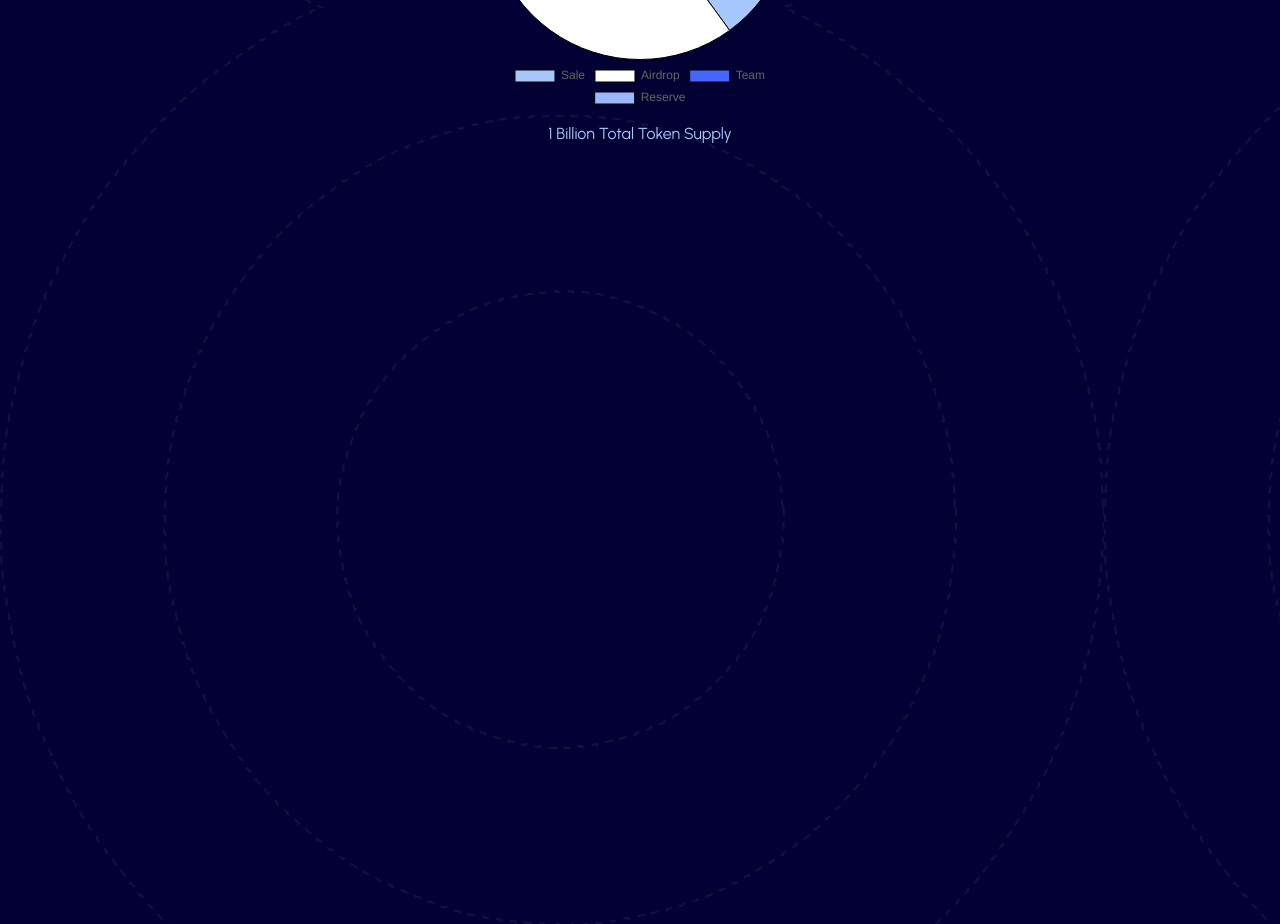
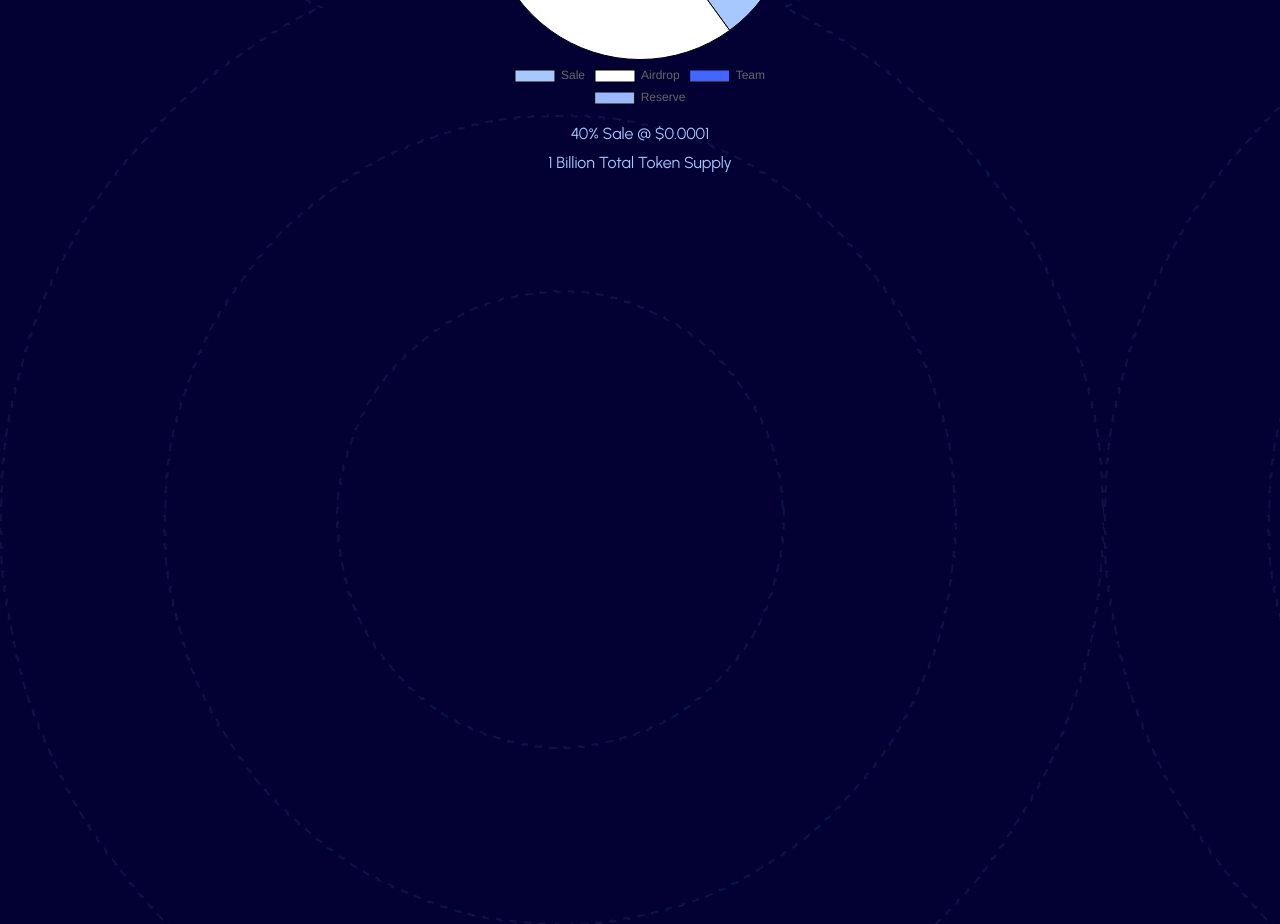
Before and after one commit to Joebakid/Dogemax, a React (Create React App) app: page / in a window 1280 px wide. Shown: the part 2040-2964 px from the top of the page. Built offline with nearby package versions, Linux system fonts and the light colour scheme; a web font is replaced by a local one.

Commit message:
sale for dogemax.pro

```diff
--- a/src/TokenAllocationChart.js
+++ b/src/TokenAllocationChart.js
@@ -58,6 +58,9 @@ const TokenAllocationChart = () => {
       </h3>
       <Pie data={data} options={options} />
       <p style={{ textAlign: "center", color: "#A6C8FF", marginTop: "10px" }}>
+        40% Sale @ $0.0001
+      </p>
+      <p style={{ textAlign: "center", color: "#A6C8FF", marginTop: "10px" }}>
         1 Billion Total Token Supply
       </p>
     </div>
```
